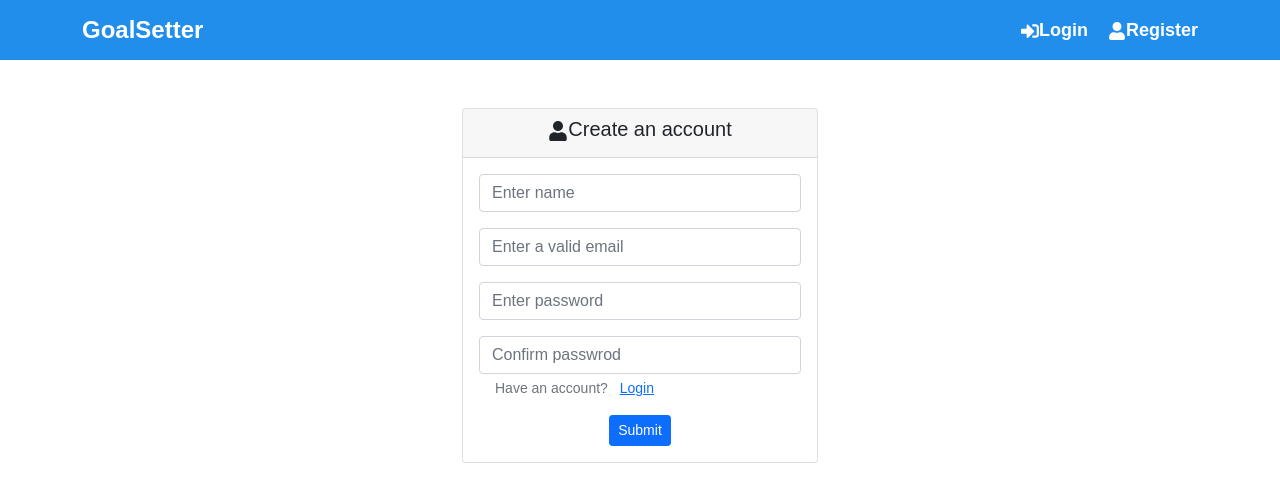
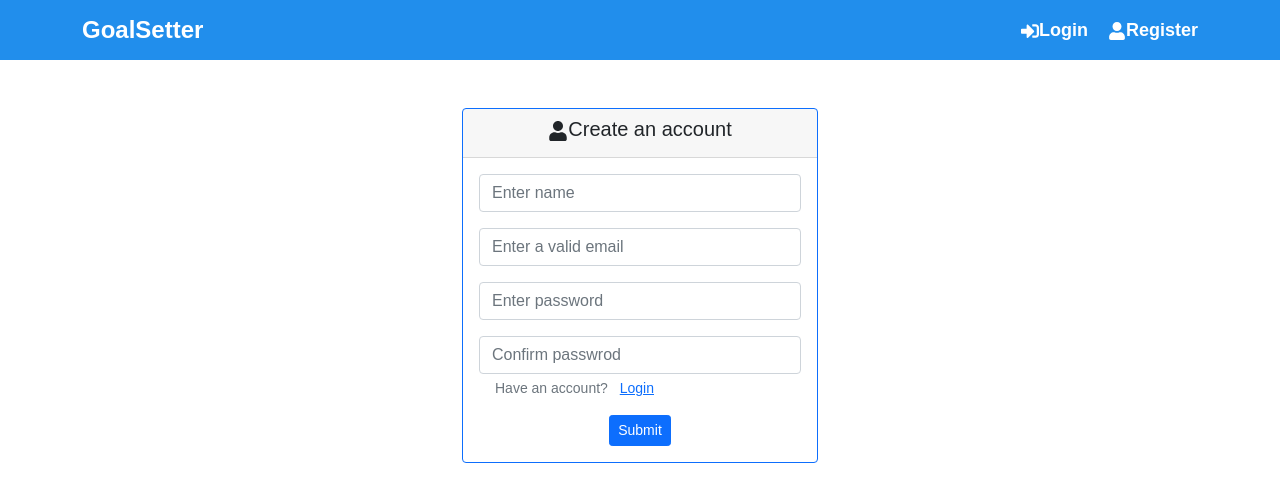
Before and after one commit to DonAttai/goals-app-client, a React (Create React App) app: page /register in a window 1280 px wide. Shown: the top 502 px of the page. Built offline with nearby package versions, Linux system fonts and the light colour scheme.

Commit message:
modified the ui

```diff
--- a/src/components/GoalItem.js
+++ b/src/components/GoalItem.js
@@ -1,11 +1,10 @@
 import { useDispatch } from "react-redux";
 import { removeGoal } from "../features/goals/goalSlice";
-import { Card, Button, Col } from "react-bootstrap";
+import { Card, Button } from "react-bootstrap";
 
 function Goal({ _id, text, createdAt }) {
   const dispatch = useDispatch();
   return (
-    <Col md={4}>
     <Card className="my-1 mx-1" border="secondary" bg="light">
       <Card.Body>
         <span className="d-flex flex-row-reverse">
@@ -27,7 +26,6 @@ function Goal({ _id, text, createdAt }) {
         </span>
       </Card.Body>
     </Card>
-    </Col>
   );
 }
 
--- a/src/components/GoalList.js
+++ b/src/components/GoalList.js
@@ -1,5 +1,5 @@
 import { useEffect } from "react";
-import { Container, Row } from "react-bootstrap";
+import { Col, Container, Row } from "react-bootstrap";
 import { useDispatch, useSelector } from "react-redux";
 import { getGoals, reset } from "../features/goals/goalSlice";
 import Goal from "./GoalItem";
@@ -33,7 +33,9 @@ function GoalList() {
       <Container>
         <Row>
           {goals.map((goal) => (
-            <Goal key={goal._id} {...goal} />
+            <Col md={4}>
+              <Goal key={goal._id} {...goal} />
+            </Col>
           ))}
         </Row>
       </Container>
--- a/src/pages/Login.js
+++ b/src/pages/Login.js
@@ -65,7 +65,7 @@ function Login() {
     <section className="mt-5">
       <Row className="justify-content-center align-items-center ">
         <Col md={4}>
-          <Card>
+          <Card border="primary">
             <Card.Header>
               <h5 className="text-dark">
                 <FaSignInAlt />
--- a/src/pages/Register.js
+++ b/src/pages/Register.js
@@ -70,7 +70,7 @@ function Register() {
       <Row className="justify-content-center">
         <Col md={4}>
           {isError && message}
-          <Card>
+          <Card border="primary">
             <Card.Header>
               {" "}
               <h5 className="text-dark">
```
Lines whose indentation alone changed are shown as unchanged.
